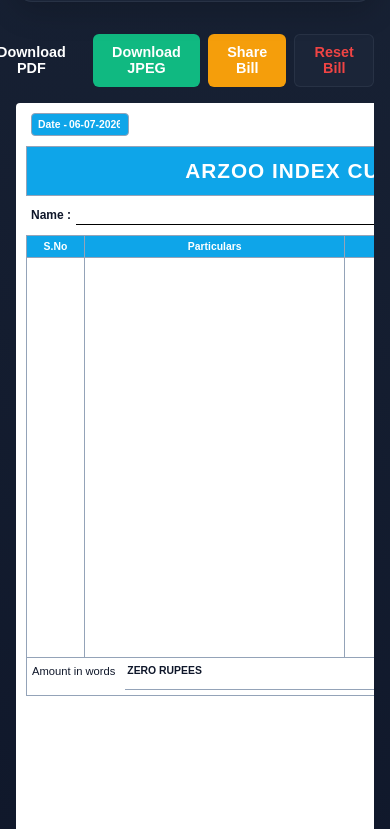
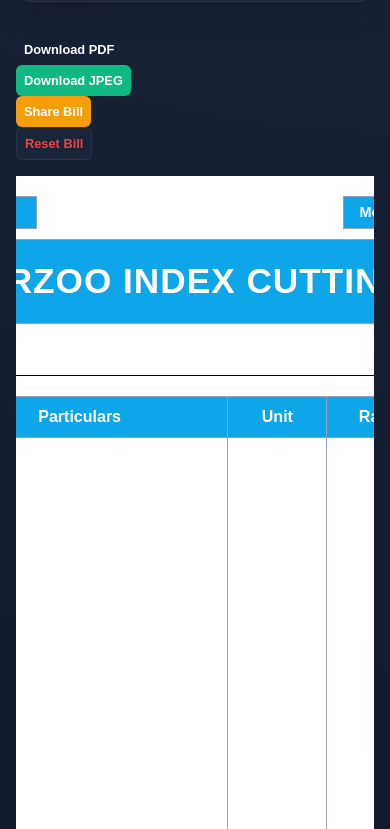
Before and after one commit to kaif-webwork/auto-bill-scanner, a React (Vite) app: page / in a window 390 px wide. Shown: the part 815-1644 px from the top of the page. Built offline with nearby package versions, Linux system fonts and the light colour scheme.

Commit message:
Fix mobile buttons layout and shrink bill to perfectly fit mobile display

```diff
--- a/src/components/BillForm.jsx
+++ b/src/components/BillForm.jsx
@@ -260,7 +260,7 @@
 
   return (
     <div style={{ display: 'flex', flexDirection: 'column', gap: '1rem' }}>
-      <div style={{ display: 'flex', justifyContent: 'flex-end', gap: '0.5rem' }}>
+      <div className="action-buttons">
         <button
           onClick={handleDownloadPDF}
           disabled={isDownloading}
--- a/src/index.css
+++ b/src/index.css
@@ -812,104 +812,30 @@
    TRUE 1:1 MOBILE MINIATURE RESPONSIVENESS
 -------------------------------------- */
 @media (max-width: 768px) {
-  body:not(.force-desktop) .bill-container {
-    min-width: 600px; /* Prevent layout breaking */
-    width: 100%;
-    padding: 10px;
+  .action-buttons {
+    justify-content: center;
+  }
+
+  .action-buttons button {
+    flex: 1 1 calc(50% - 0.5rem);
+    font-size: 0.8rem;
+    padding: 0.5rem;
   }
 
   body:not(.force-desktop) .bill-wrapper {
-    overflow-x: auto; /* Allow horizontal scrolling on small screens */
-    -webkit-overflow-scrolling: touch;
-    padding-bottom: 15px;
+    overflow-x: hidden;
+    display: flex;
+    justify-content: center;
+    width: 100%;
   }
 
-  body:not(.force-desktop) .bill-title {
-    font-size: 1.3rem;
-    padding: 8px;
-    margin-bottom: 10px;
-  }
-
-  body:not(.force-desktop) .bill-header-row {
-    gap: 5px;
-    padding: 0 5px;
-  }
-
-  body:not(.force-desktop) .bill-info-box {
-    font-size: 0.65rem;
-    padding: 3px 6px;
-    border-radius: 4px;
-  }
-
-  body:not(.force-desktop) .bill-info-box input {
-    width: 55px;
-    font-size: 0.65rem;
-  }
-
-  body:not(.force-desktop) .bill-name-row {
-    font-size: 0.75rem;
-    margin-bottom: 10px;
-    padding: 0 5px;
-  }
-
-  body:not(.force-desktop) .bill-name-input {
-    font-size: 0.75rem;
-    padding: 2px;
-    margin-left: 5px;
-  }
-
-  body:not(.force-desktop) .bill-table th,
-  body:not(.force-desktop) .bill-table td {
-    padding: 3px 1px;
-    font-size: 0.65rem;
-  }
-
-  body:not(.force-desktop) .row-item input {
-    font-size: 0.65rem;
-  }
-
-  body:not(.force-desktop) .row-item .number-input,
-  body:not(.force-desktop) .row-item .part-input {
-    padding-left: 2px;
-  }
-
-  body:not(.force-desktop) .words-section {
-    padding: 5px;
-  }
-
-  body:not(.force-desktop) .words-section span {
-    font-size: 0.7rem;
-  }
-
-  body:not(.force-desktop) .words-display {
-    font-size: 0.65rem;
-    padding-bottom: 2px;
-  }
-
-  body:not(.force-desktop) .grand-total-label,
-  body:not(.force-desktop) .grand-total-value {
-    font-size: 0.8rem;
-    padding: 6px;
-  }
-
-  body:not(.force-desktop) .bill-signature-section {
-    margin-top: 15px;
-    padding: 0 5px;
-  }
-
-  body:not(.force-desktop) .signature-box {
-    width: 100px;
-  }
-
-  body:not(.force-desktop) .signature-box img {
-    width: 70px !important;
-  }
-
-  body:not(.force-desktop) .stamp {
-    font-size: 0.6rem;
-    padding: 2px 5px;
-    border-width: 2px;
-    top: -8px;
+  body:not(.force-desktop) .bill-container {
+    min-width: 700px;
+    width: 700px;
+    margin: 0;
+    zoom: calc((100vw - 40px) / 700);
+    -moz-transform: scale(calc((100vw - 40px) / 700));
+    -moz-transform-origin: top center;
   }
 }
 
```
